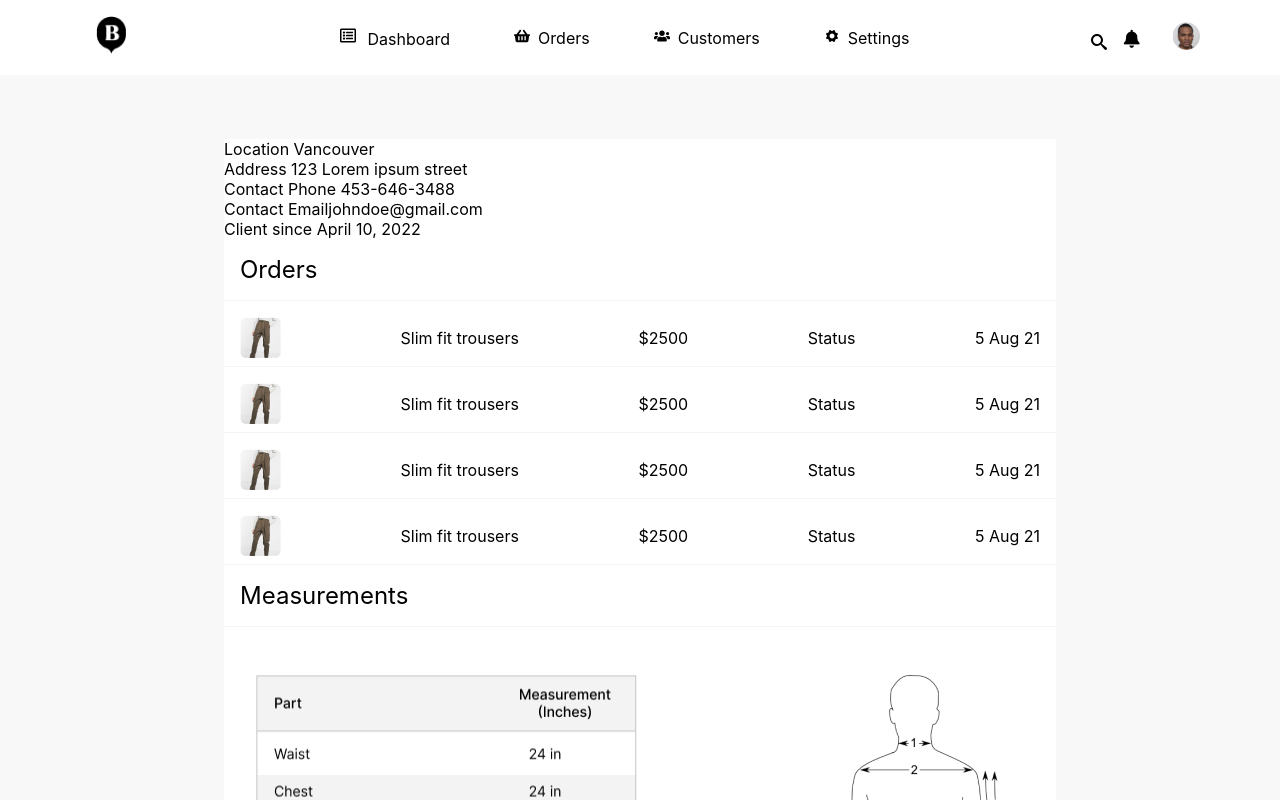
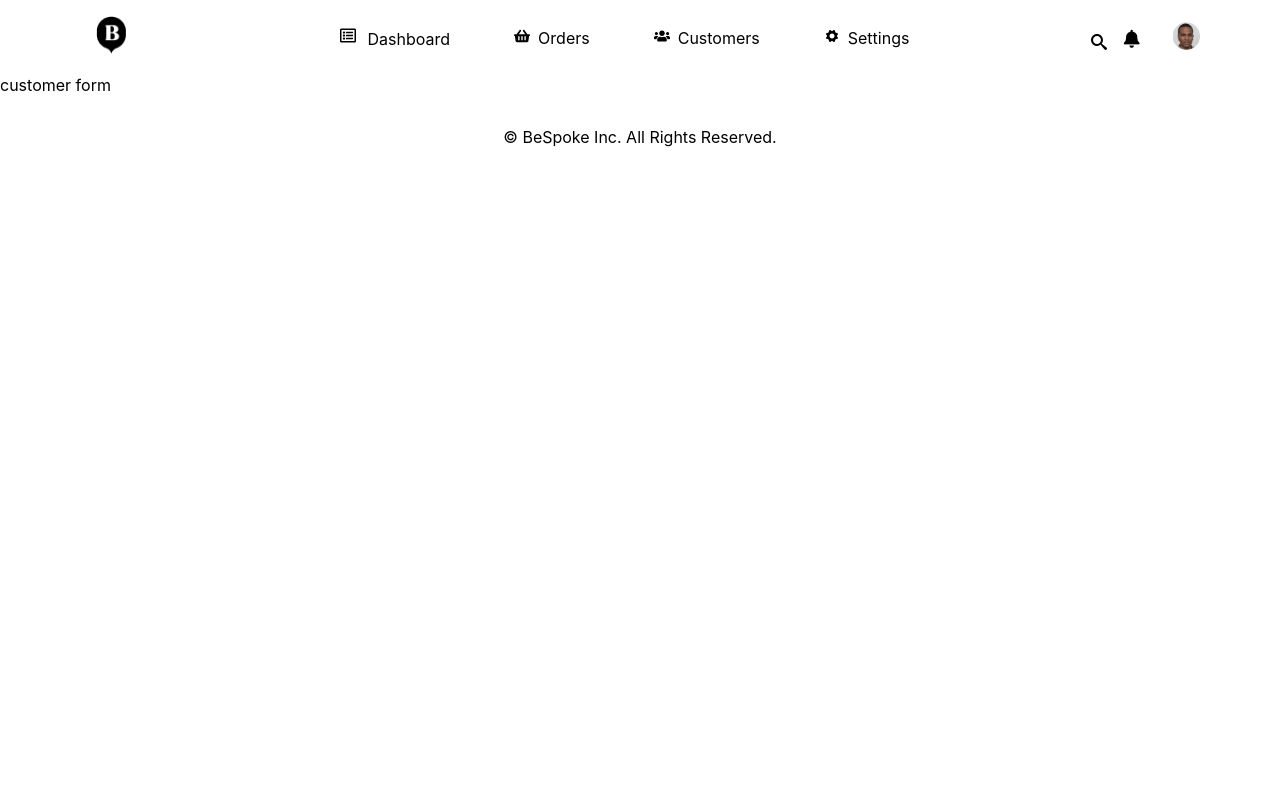
Before and after one commit to Rollyloni/rolake-olonisakin-capstone, a React (Create React App) app: page /customers/add-customer in a window 1280 px wide. Shown: the top 800 px of the page. Built offline with nearby package versions, Linux system fonts and the light colour scheme.

Commit message:
add footer, add form pages and add api call

```diff
--- a/src/App.js
+++ b/src/App.js
@@ -5,6 +5,9 @@ import OrdersPage from "./Pages/OrdersPage";
 import CustomersPage from "./Pages/CustomersPage";
 import Header from "./Components/Header/Header";
 import DetailsPage from "./Pages/DetailsPage";
+import AddOrderForm from "./Pages/AddOrderForm";
+import AddCustomerForm from "./Pages/AddCustomerForm";
+import Footer from "./Components/Footer/Footer";
 
 function App() {
   return (
@@ -15,8 +18,15 @@ function App() {
           <Route path="/" exact component={HomePage} />
           <Route path="/orders" exact component={OrdersPage} />
           <Route path="/customers" exact component={CustomersPage} />
+          <Route path="/orders/add-order" exact component={AddOrderForm} />
+          <Route
+            path="/customers/add-customer"
+            exact
+            component={AddCustomerForm}
+          />
           <Route path="/customers/:id" exact component={DetailsPage} />
         </Switch>
+        <Footer />
       </BrowserRouter>
     </div>
   );
--- /dev/null
+++ b/src/Components/Footer/Footer.js
@@ -0,0 +1,12 @@
+import "./Footer.scss";
+import React from "react";
+
+const Footer = () => {
+  return (
+    <footer className="footer">
+      <p> © BeSpoke Inc. All Rights Reserved.</p>
+    </footer>
+  );
+};
+
+export default Footer;
--- /dev/null
+++ b/src/Components/Footer/Footer.scss
@@ -0,0 +1,8 @@
+.footer {
+  display: flex;
+  justify-content: center;
+  width: 100%;
+  color: black;
+  flex-shrink: 0;
+  padding: 2rem;
+}
--- a/src/Pages/AddCustomerForm.js
+++ b/src/Pages/AddCustomerForm.js
@@ -0,0 +1,7 @@
+import React from "react";
+
+const AddCustomerForm = () => {
+  return <div>customer form</div>;
+};
+
+export default AddCustomerForm;
--- a/src/Pages/AddOrderForm.js
+++ b/src/Pages/AddOrderForm.js
@@ -0,0 +1,7 @@
+import React from "react";
+
+const AddOrderForm = () => {
+  return <div>order form</div>;
+};
+
+export default AddOrderForm;
--- a/src/Pages/CustomersPage.js
+++ b/src/Pages/CustomersPage.js
@@ -3,6 +3,7 @@ import avatar from "../assets/Rectangle 48.png";
 import editIcon from "../assets/Edit.jpg";
 import trashCan from "../assets/trash-alt.jpg";
 import viewOrders from "../assets/Group 14.png";
+import { NavLink } from "react-router-dom";
 import axios from "axios";
 import uniqid from "uniqid";
 
@@ -20,7 +21,9 @@ const CustomersPage = () => {
     <main className="test">
       <article className="dashboard__orders detail head">
         <h3 className="dashboard__orders--heading">Customers</h3>
-        <span className="btn__new ">+ New Customer</span>
+        <NavLink to="customers/add-customer" className="navlink">
+          <span className="btn__new ">+ New Customer</span>
+        </NavLink>
       </article>
       <article className="order__headings detail cust">
         <h4>Image</h4>
@@ -35,10 +38,10 @@ const CustomersPage = () => {
           return (
             <article className="orders__list detail" key={uniqid()}>
               <img src={avatar} alt="clothing" />
-              <p>{order.Name}</p>
-              <p>{order.Location}</p>
-              <p>{order.Address}</p>
-              <p>{order.Phone}</p>
+              <p>{order.name}</p>
+              <p>{order.location}</p>
+              <p>{order.address}</p>
+              <p>{order.phone}</p>
               <p>{order.email}</p>
               <img src={viewOrders} alt="clothing" />
               <img src={editIcon} alt="clothing" />
--- a/src/Pages/HomePage.js
+++ b/src/Pages/HomePage.js
@@ -1,5 +1,6 @@
 import React from "react";
 import "../Pages/HomePage.scss";
+import { NavLink } from "react-router-dom";
 import OrdersComponent from "../Components/OrdersComponent/OrdersComponent";
 import { FaUserPlus, FaShoppingBag } from "react-icons/fa";
 
@@ -9,14 +10,19 @@ const HomePage = () => {
       <section className="status__section">
         <h2>Dashboard</h2>
         <div className="btn">
-          <span className="btn__new">+ New Order</span>
-          <span className="btn__add">+ New Customer</span>
+          <NavLink to="orders/add-order" className="navlink">
+            <span className="btn__new">+ New Order</span>
+          </NavLink>
+          <NavLink to="customers/add-customer" className="navlink">
+            <span className="btn__add">+ New Customer</span>
+          </NavLink>
         </div>
       </section>
       <section className="dashboard__card">
         <article className="dashboard__card--article">
           <div className="dashboard__card--container">
             <span>New Orders</span>
+
             <FaShoppingBag />
             {/* <img
               src={bagIcon}
--- a/src/Pages/HomePage.scss
+++ b/src/Pages/HomePage.scss
@@ -110,3 +110,7 @@ span {
   margin: 0 14rem;
   background-color: white;
 }
+.navlink {
+  text-decoration: none;
+  color: black;
+}
--- a/src/Pages/OrdersPage.js
+++ b/src/Pages/OrdersPage.js
@@ -2,6 +2,7 @@ import React from "react";
 import orderImg from "../assets/Rectangle 34.png";
 import editIcon from "../assets/Edit.jpg";
 import trashCan from "../assets/trash-alt.jpg";
+import { NavLink } from "react-router-dom";
 import axios from "axios";
 import { useEffect, useState } from "react";
 import uniqid from "uniqid";
@@ -21,7 +22,9 @@ const OrdersPage = () => {
       <article className="dashboard__orders detail head">
         <h3 className="dashboard__orders--heading">Orders</h3>
         {/* <span className="btn__add">Most sell</span> */}
-        <span className="btn__new ">+ New Order</span>
+        <NavLink to="orders/add-order" className="navlink">
+          <span className="btn__new ">+ New Order</span>
+        </NavLink>
       </article>
       <article className="order__headings detail">
         <h4>No</h4>
```
